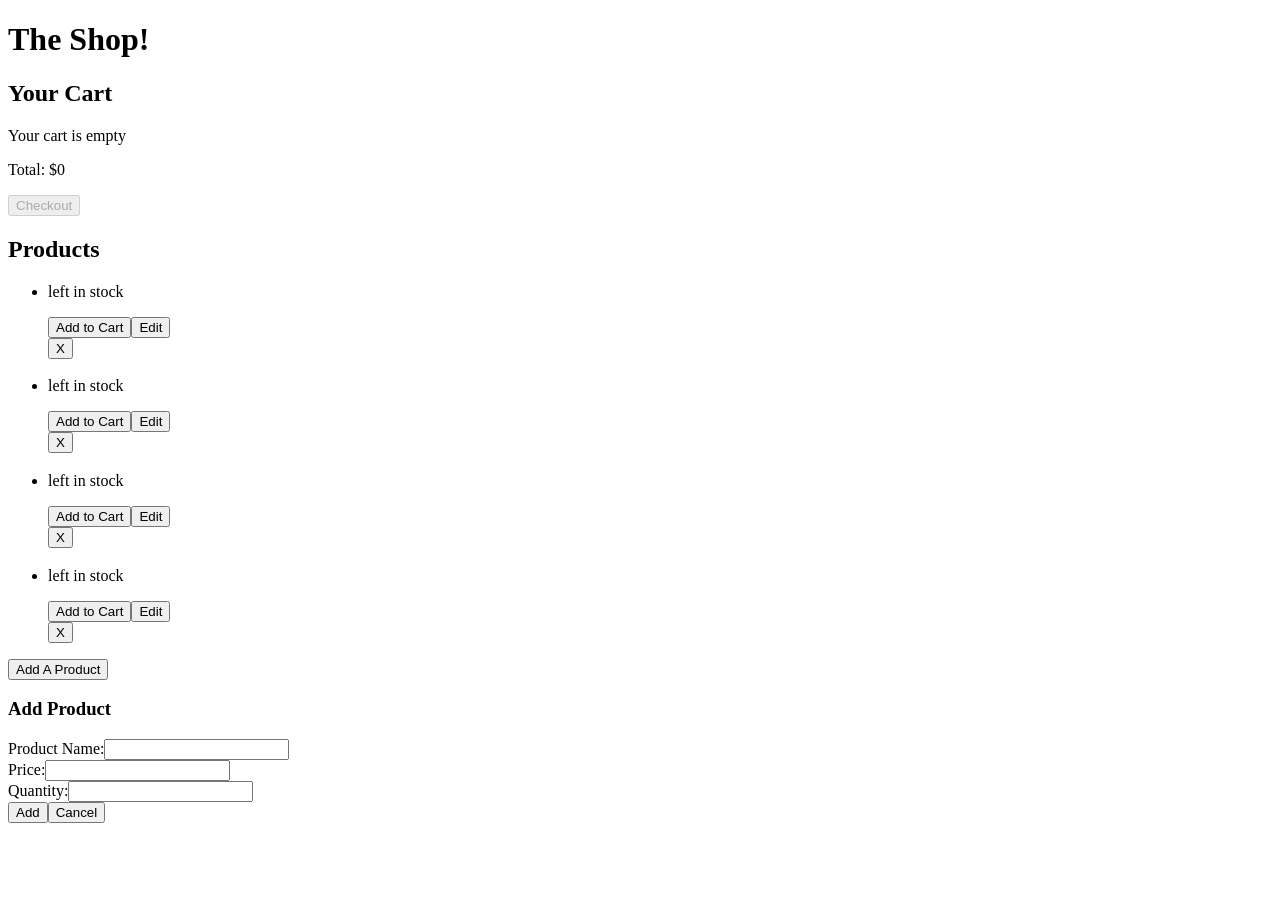
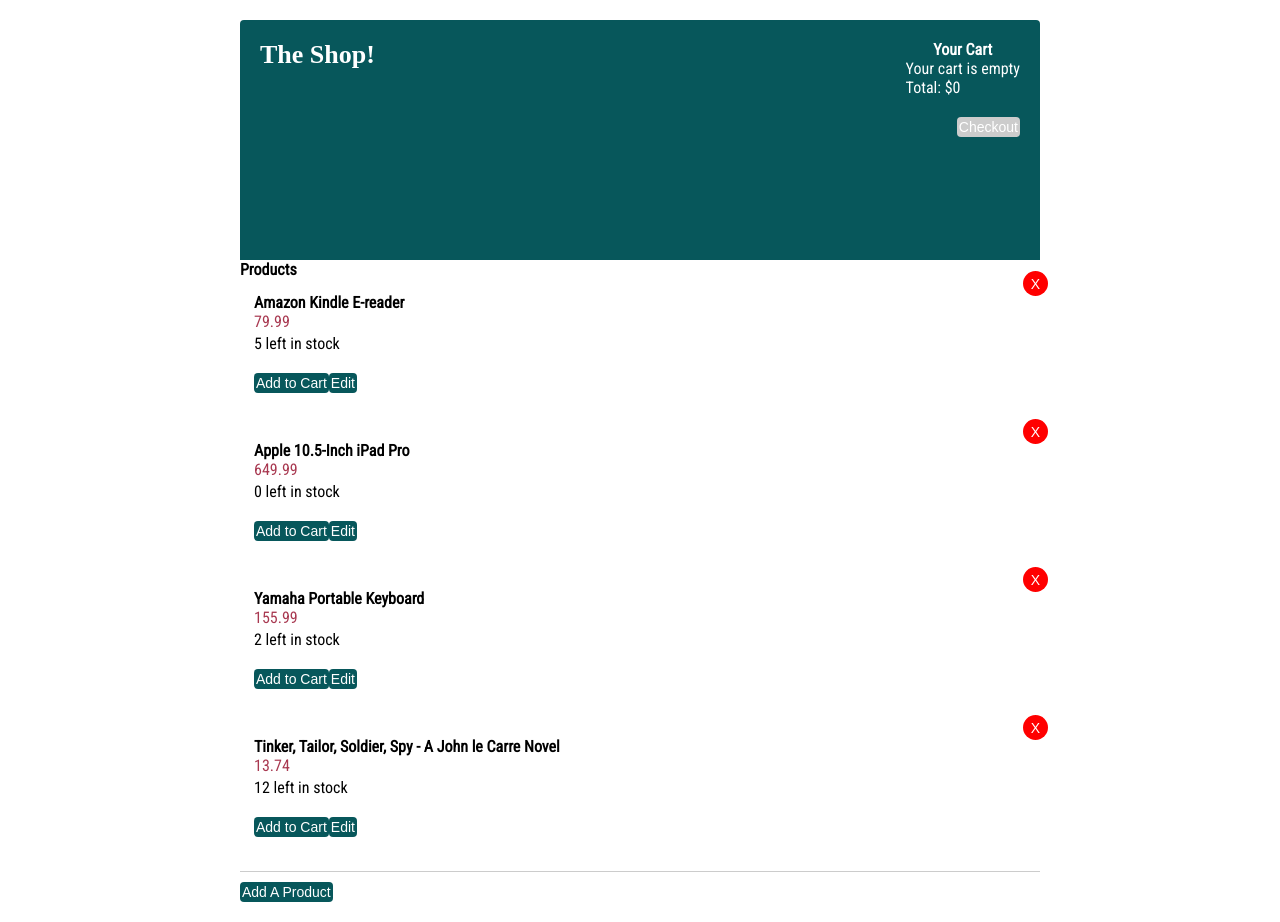
Before and after one commit to Louis-Mascari/shopping_cart, a React (Vite) app in the folder client/: page / in a window 1280 px wide. Before the commit the page ends 831 px from the top, so only its background shows below. Built offline with nearby package versions, Linux system fonts and the light colour scheme; a web font is replaced by a local one.

Commit message:
day3 updates, stopped at thinking how to implement form submission and useState/useEffect for edit and add forms

```diff
--- a/client/src/assets/index.css
+++ b/client/src/assets/index.css
@@ -168,14 +168,14 @@ input[type="number"] {
   -moz-appearance: textfield;
 }
 
-.add-form h3,
+/* .add-form h3,
 .add-form form {
   display: none;
 }
 
 .add-form.visible .add-product-button {
   display: none;
-}
+} */
 
 .add-form.visible h3,
 .add-form.visible form {
--- a/client/src/components/AddForm.js
+++ b/client/src/components/AddForm.js
@@ -1,46 +1,25 @@
+import { useState } from "react";
+import AddProductForm from "./AddProductForm";
+
 const AddForm = () => {
+  //make 'Add Product' button toggle the 'AddProductForm'
+  // need to track state representing visibility of appproductform
+  // button always visible
+  const [formVisible, setFormVisible] = useState(false);
+
   return (
-    <div class="add-form">
-          <p><button class="add-product-button">Add A Product</button></p>
-          <h3>Add Product</h3>
-          <form>
-          <div class="input-group">
-              <label for="product-name">Product Name:</label>
-              <input
-              type="text"
-              id="product-name"
-              name="product-name"
-              required
-              />
-          </div>
-          <div class="input-group">
-              <label for="product-price">Price:</label>
-              <input
-              type="number"
-              id="product-price"
-              name="product-price"
-              min="0"
-              step="0.01"
-              required
-              />
-          </div>
-          <div class="input-group">
-              <label for="product-quantity">Quantity:</label>
-              <input
-              type="number"
-              id="product-quantity"
-              name="product-quantity"
-              min="0"
-              required
-              />
-          </div>
-          <div class="actions form-actions">
-              <button type="submit">Add</button>
-              <button type="button">Cancel</button>
-          </div>
-          </form>
-      </div>
-  )
-}
+    <div className="add-form">
+      <p>
+        <button
+          className="add-product-button"
+          onClick={() => setFormVisible((prevState) => !prevState)}
+        >
+          Add A Product
+        </button>
+      </p>
+      {formVisible ? <AddProductForm /> : null}
+    </div>
+  );
+};
 
-export default AddForm
+export default AddForm;
--- /dev/null
+++ b/client/src/components/AddProductForm.js
@@ -0,0 +1,40 @@
+const AddProductForm = () => {
+  return (
+    <>
+      <h3>Add Product</h3>
+      <form>
+        <div className="input-group">
+          <label for="product-name">Product Name:</label>
+          <input type="text" id="product-name" name="product-name" required />
+        </div>
+        <div className="input-group">
+          <label for="product-price">Price:</label>
+          <input
+            type="number"
+            id="product-price"
+            name="product-price"
+            min="0"
+            step="0.01"
+            required
+          />
+        </div>
+        <div className="input-group">
+          <label for="product-quantity">Quantity:</label>
+          <input
+            type="number"
+            id="product-quantity"
+            name="product-quantity"
+            min="0"
+            required
+          />
+        </div>
+        <div className="actions form-actions">
+          <button type="submit">Add</button>
+          <button type="button">Cancel</button>
+        </div>
+      </form>
+    </>
+  );
+};
+
+export default AddProductForm;
--- a/client/src/components/App.js
+++ b/client/src/components/App.js
@@ -3,10 +3,10 @@ import Main from "./Main"
 
 const App = () => {
   return (
-  <>
+  <div id="app">
     <Header />
     <Main />
-  </>
+  </div>
 )}
 
 export default App
--- /dev/null
+++ b/client/src/components/EditForm.js
@@ -0,0 +1,45 @@
+const EditForm = ({ title, price, quantity }) => {
+  return (
+    <div className="edit-form">
+      <h3>Edit Product</h3>
+      <form>
+        <div className="input-group">
+          <label for="product-name">Product Name</label>
+          <input
+            type="text"
+            id="product-name"
+            value={title}
+            aria-label="Product Name"
+          />
+        </div>
+
+        <div className="input-group">
+          <label for="product-price">Price</label>
+          <input
+            type="number"
+            id="product-price"
+            value={price}
+            aria-label="Product Price"
+          />
+        </div>
+
+        <div className="input-group">
+          <label for="product-quantity">Quantity</label>
+          <input
+            type="number"
+            id="product-quantity"
+            value={quantity}
+            aria-label="Product Quantity"
+          />
+        </div>
+
+        <div className="actions form-actions">
+          <button type="submit">Update</button>
+          <button type="button">Cancel</button>
+        </div>
+      </form>
+    </div>
+  );
+};
+
+export default EditForm;
--- a/client/src/components/Product.js
+++ b/client/src/components/Product.js
@@ -1,18 +1,34 @@
-const Product = ({ id, quantity, title, price }) => {
+import { useState } from "react";
+import EditForm from "./EditForm";
+
+const Product = ({ product }) => {
+  let title = product.title;
+  let price = product.price;
+  let quantity = product.quantity;
+
+  const [editVisible, setEditVisible] = useState(false);
   return (
-    <li class="product">
-      <div class="product-details">
+    <li className="product">
+      <div className="product-details">
         <h3>{title}</h3>
-        <p class="price">{price}</p>
-        <p class="quantity">{quantity} left in stock</p>
-        <div class="actions product-actions">
-          <button class="add-to-cart">Add to Cart</button>
-          <button class="edit">Edit</button>
+        <p className="price">{price}</p>
+        <p className="quantity">{quantity} left in stock</p>
+        <div className="actions product-actions">
+          <button className="add-to-cart">Add to Cart</button>
+          <button
+            className="edit"
+            onClick={() => setEditVisible((prevState) => !prevState)}
+          >
+            Edit
+          </button>
         </div>
-        <button class="delete-button">
+        <button className="delete-button">
           <span>X</span>
         </button>
       </div>
+      {editVisible ? (
+        <EditForm title={title} price={price} quantity={quantity}/>
+      ) : null}
     </li>
   );
 };
--- a/client/src/components/ProductListing.js
+++ b/client/src/components/ProductListing.js
@@ -2,12 +2,13 @@ import Product from "./Product";
 import data from "../../mockData/data";
 
 const ProductListing = () => {
+  console.log("this is data", data);
+
   return (
     <div class="product-listing">
       <h2>Products</h2>
       <ul class="product-list">
         {data.map((product) => {
-          console.log(product);
           return <Product key={product.id} product={product} />;
         })}
       </ul>
--- a/client/src/index.html
+++ b/client/src/index.html
@@ -1,14 +1,14 @@
-<!DOCTYPE html>
+<!doctype html>
 <html lang="en">
-<head>
-    <meta charset="UTF-8">
-    <meta name="viewport" content="width=<device-width>, initial-scale=1.0">
+  <head>
+    <meta charset="UTF-8" />
+    <meta name="viewport" content="width=<device-width>, initial-scale=1.0" />
     <title>Document</title>
-    <!-- <script crossorigin src="https://unpkg.com/react@18/umd/react.development.js"></script> -->
-    <!-- <script crossorigin src="https://unpkg.com/react-dom@18/umd/react-dom.development.js"></script> -->
-</head>
-<body>
+    <link href="./assets/whitespace-reset.css" rel="stylesheet" />
+    <link href="./assets/index.css" rel="stylesheet" />
+  </head>
+  <body>
     <div id="root"></div>
-</body>
-<script type="module" src="./index.js"></script>
+  </body>
+  <script type="module" src="./index.js"></script>
 </html>
--- a/client/src/index.js
+++ b/client/src/index.js
@@ -1,8 +1,6 @@
 // The starting point of the application
 // This is where the root component of the application - App - is rendered to the DOM.
 // You can add new components to the /client/src/components folder and new test files to the /client/src/tests folder.
-
-// const root = document.getElementById('root');
 import React from "react";
 import App from "./components/App";
 import ReactDOM from "react-dom/client";
```
Also changed, not shown: 7 other files (tests, documents, lock files or other folders).
